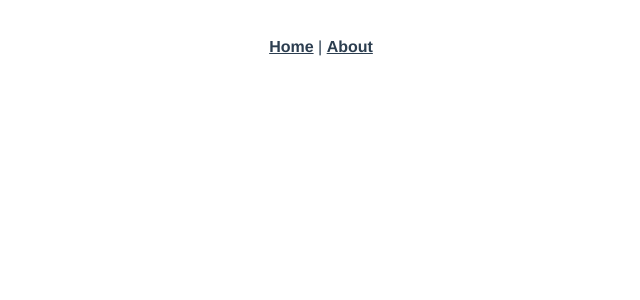
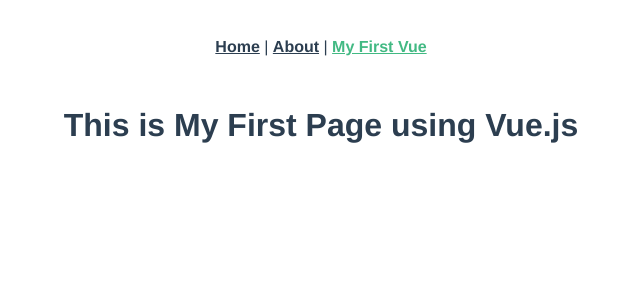
Before and after one commit to zayanit/vue-basics, a Vue app: page /firstVue in a window 1280 px wide. Shown: the top 300 px of the page, without its empty margins (319-959 px from the left). Built offline with nearby package versions, Linux system fonts and the light colour scheme.

Commit message:
Add my first vue page

```diff
--- a/src/App.vue
+++ b/src/App.vue
@@ -2,7 +2,8 @@
   <div id="app">
     <div id="nav">
       <router-link to="/">Home</router-link> |
-      <router-link to="/about">About</router-link>
+      <router-link to="/about">About</router-link> |
+      <router-link to="/firstVue">My First Vue</router-link>
     </div>
     <router-view/>
   </div>
--- a/src/router/index.js
+++ b/src/router/index.js
@@ -17,6 +17,11 @@
     // this generates a separate chunk (about.[hash].js) for this route
     // which is lazy-loaded when the route is visited.
     component: () => import(/* webpackChunkName: "about" */ '../views/About.vue')
+  },
+  {
+    path: '/firstVue',
+    name: 'MyFirstVue',
+    component: () => import('../views/MyFirstVue.vue')
   }
 ]
 
--- /dev/null
+++ b/src/views/MyFirstVue.vue
@@ -0,0 +1,5 @@
+<template>
+  <div class="myFirstVue">
+    <h1>This is My First Page using Vue.js</h1>
+  </div>
+</template>
```
